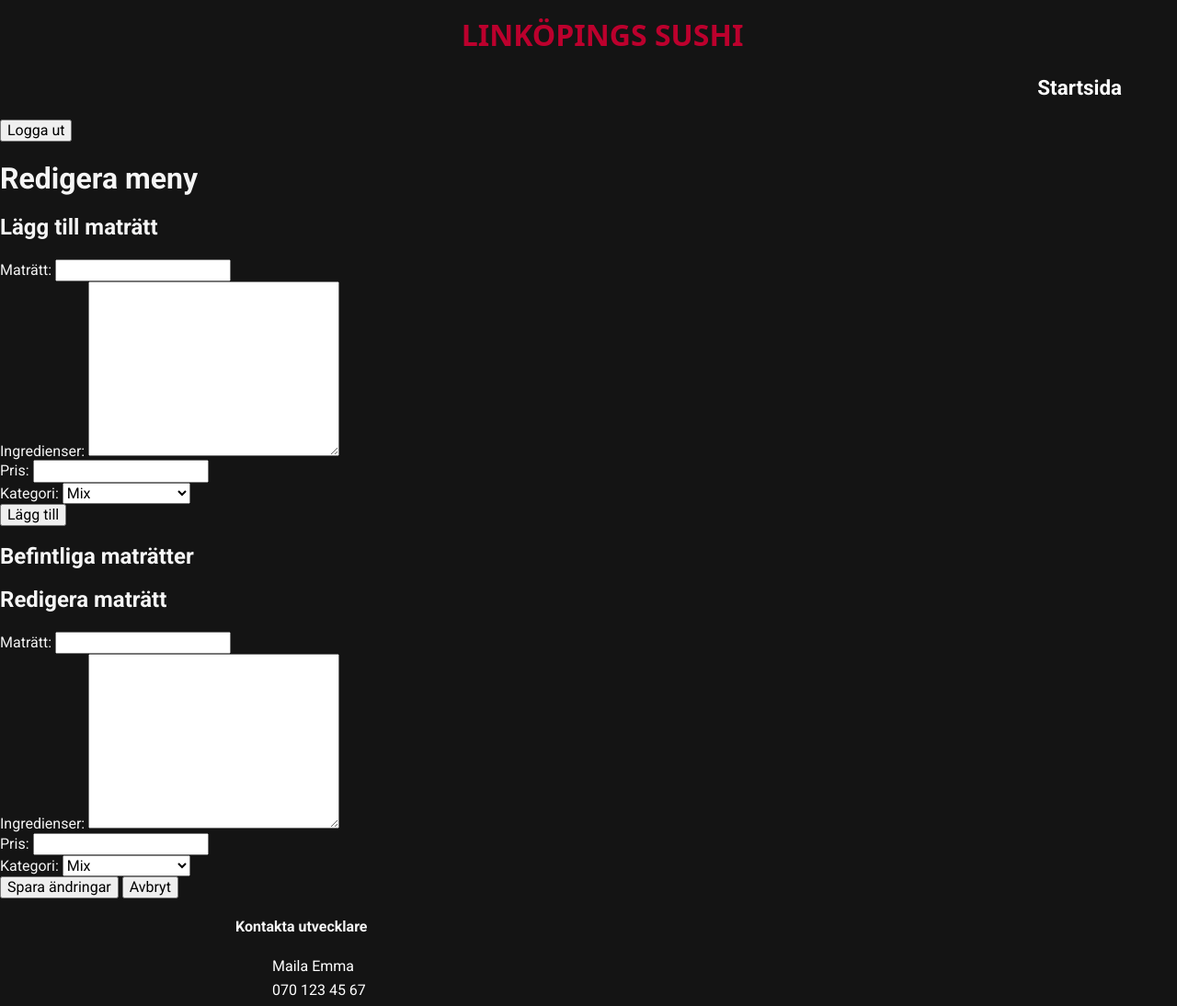
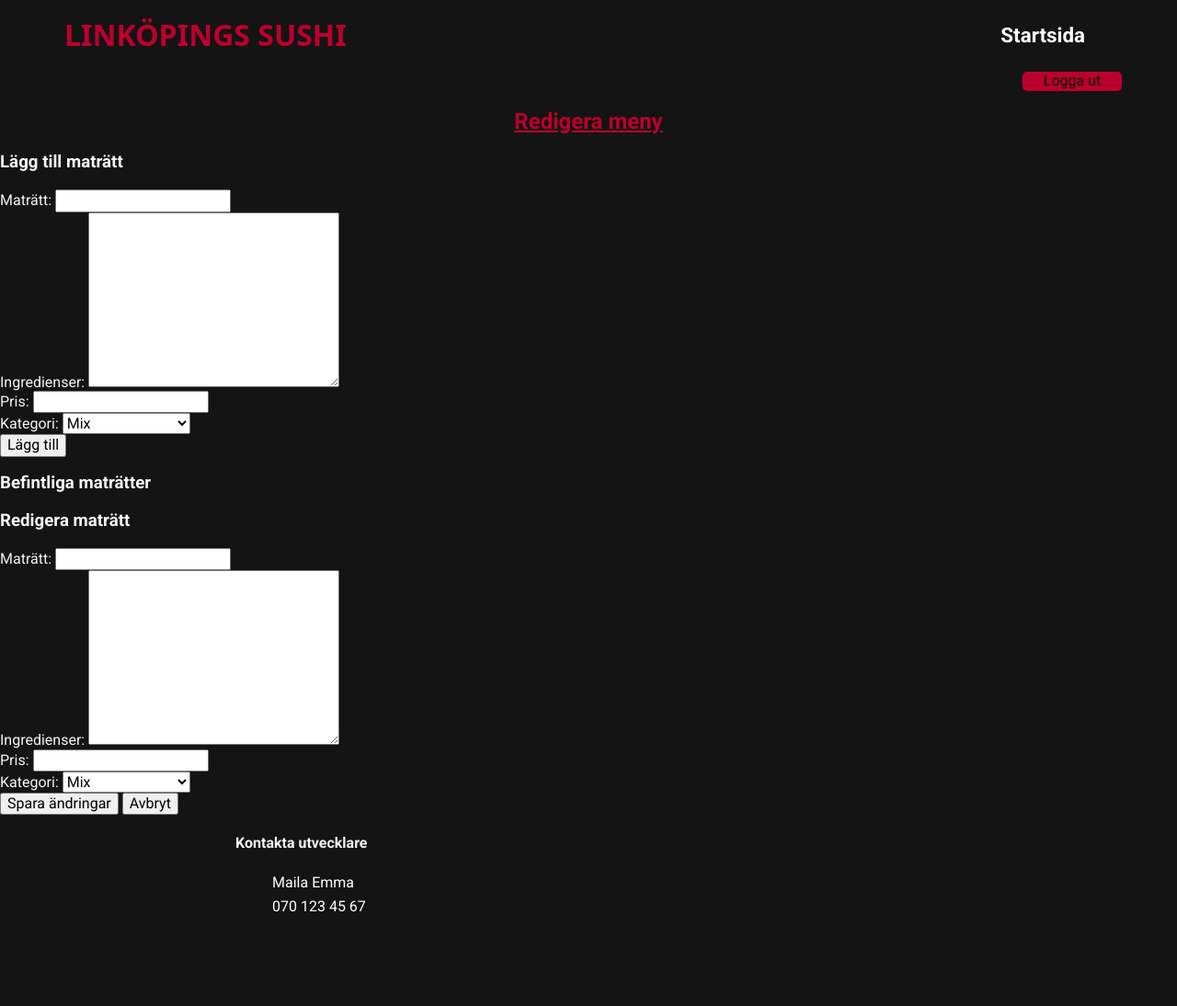
Before and after one commit to EmmaGorling/backend-projekt-website3, a website built with Parcel: page src/edit.html in a window 1280 px wide. Shown: the whole page at 92% size. After the commit the page ends 1015 px from the top, so only its background shows below. Built offline with nearby package versions, Linux system fonts and the light colour scheme; no server answers; sample sign-in values are in the browser's storage; some icons are missing; a web font is replaced by a local one.

Commit message:
Ännu mer css och lite fix

```diff
--- a/src/css/_edit.scss
+++ b/src/css/_edit.scss
@@ -0,0 +1,21 @@
+@import './variables';
+
+// Logout button
+#logout {
+    grid-column: 2/3;
+    width: 12ch;
+    justify-self: end;
+    margin-right: 20px;
+    background-color: $red;
+    border: none;
+    border-radius: 5px;
+}
+
+#edit {
+    h2 {
+        color: $red;
+        text-decoration: underline;
+        text-align: center;
+    }
+
+}
--- a/src/css/_login.scss
+++ b/src/css/_login.scss
@@ -9,7 +9,7 @@
         font-weight: 600;
         background-color: $red;
         border: none;
-        border-radius: 5%;
+        border-radius: 5px;
         line-height: 1.6em;
     }
 }
--- a/src/css/main.scss
+++ b/src/css/main.scss
@@ -3,3 +3,4 @@
 @use './body';
 @use './index';
 @use './login';
+@use './edit';
--- a/src/edit.html
+++ b/src/edit.html
@@ -14,6 +14,7 @@
 </head>
 <body>
     <header>
+        <div class="content">
             <h1><a href="index.html">LINKÖPINGS SUSHI</a></h1>
             <nav>
                 <ul>
@@ -21,11 +22,12 @@
                 </ul>
             </nav>
             <button id="logout">Logga ut</button>
+        </div>
     </header>
     <main id="edit">
-        <h1>Redigera meny</h1>
+        <h2>Redigera meny</h2>
         <div id="addDish">
-            <h2>Lägg till maträtt</h2>
+            <h3>Lägg till maträtt</h3>
             <form action="addDish">
                 <label for="addName">Maträtt:</label>
                 <input type="text" name="addName" id="addName">
@@ -50,13 +52,13 @@
             </form>
         </div>
         <div id="currentDishes">
-            <h2>Befintliga maträtter</h2>
+            <h3>Befintliga maträtter</h3>
             <ul id="dishes">
                 <!-- Writing for dishes -->
             </ul>
         </div>
         <div id="edit-section">
-            <h2>Redigera maträtt</h2>
+            <h3>Redigera maträtt</h3>
             <form action="" id="editDish">
                 <label for="editName">Maträtt:</label>
                 <input type="text" name="editName" id="editName">
--- a/src/js/edit.js
+++ b/src/js/edit.js
@@ -50,7 +50,7 @@ function writeMenu(menu) {
             let li = document.createElement('li');
             li.classList = 'dish';
             li.innerHTML = `
-                <h3>${dish.name}</h3>
+                <h4>${dish.name}</h4>
                 <p>${dish.price} kr</p>
                 <p>${dish.ingredients}</p>
                 <p>Kategori: ${dish.category}</p>`;
```
Also changed, not shown: src/login.html (+2 -0 lines). Lines whose indentation alone changed are shown as unchanged.
